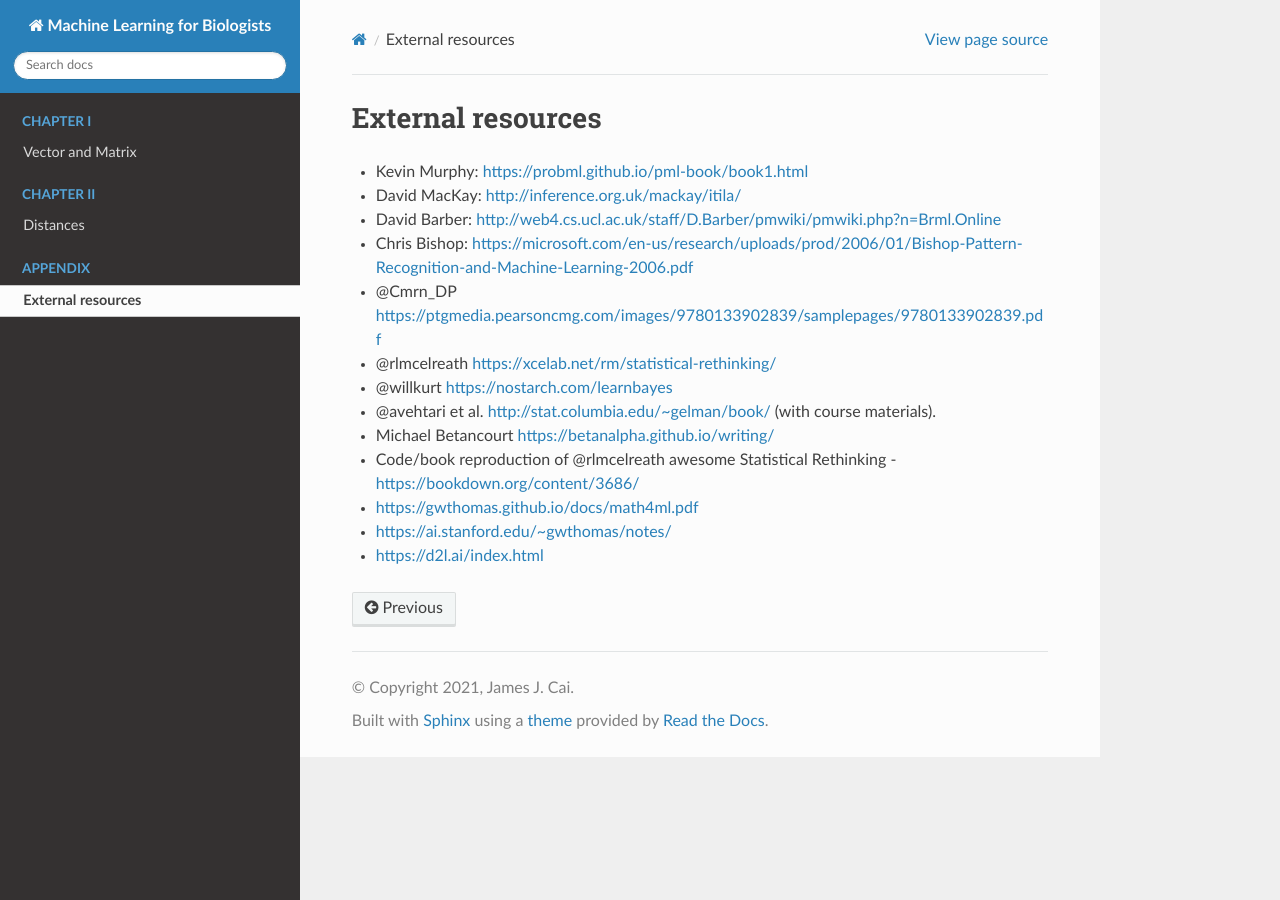
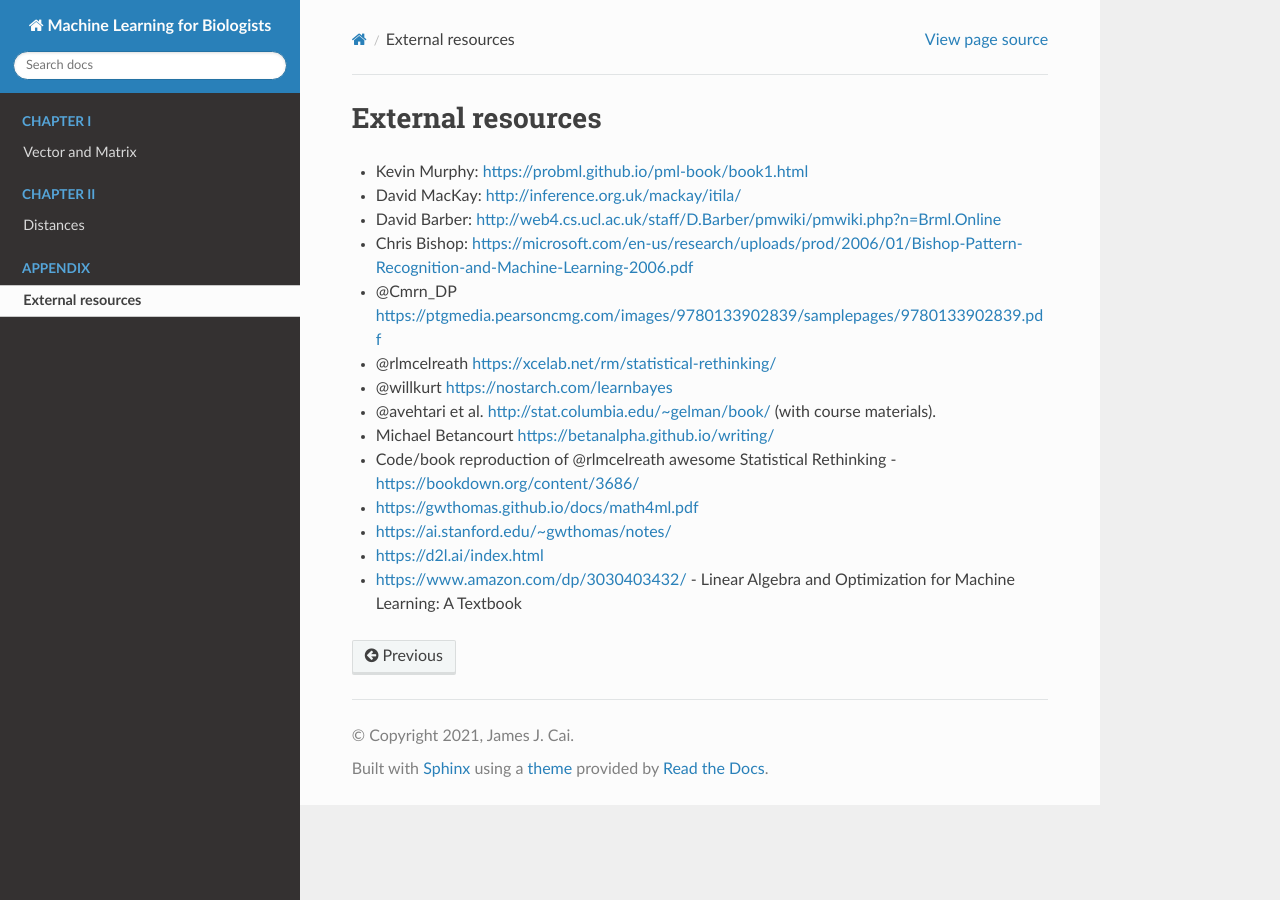
Before and after one commit to jamesjcai/readthedocs_ml4b, a Sphinx documentation site: the page built from docs/refs.rst, in a window 1280 px wide. Built offline with Sphinx 7.4.7 and the Read the Docs theme 2.0.0, drawn with Linux system fonts in a browser that asks for light colours.

Commit message:
Update refs.rst

```diff
--- a/docs/refs.rst
+++ b/docs/refs.rst
@@ -16,3 +16,4 @@ External resources
 - https://gwthomas.github.io/docs/math4ml.pdf
 - https://ai.stanford.edu/~gwthomas/notes/
 - https://d2l.ai/index.html
+- https://www.amazon.com/dp/3030403432/ - Linear Algebra and Optimization for Machine Learning: A Textbook
```
